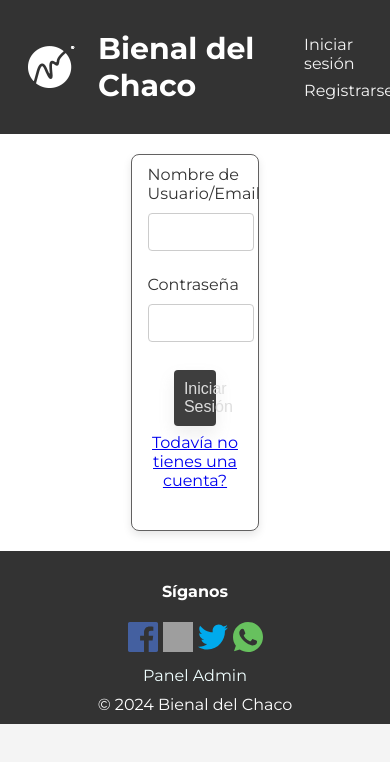
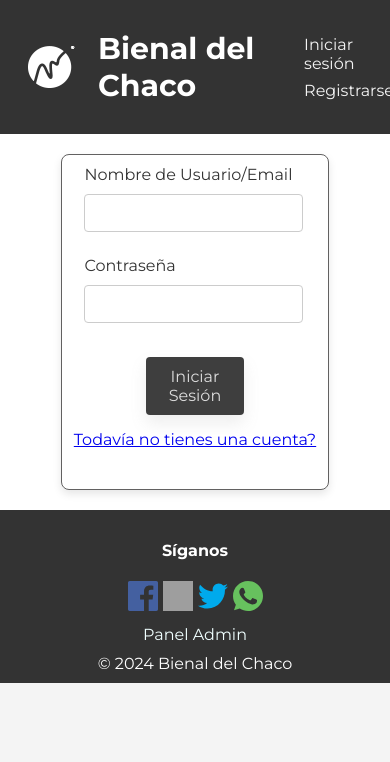
Before and after one commit to FRRe-DS/2024-01-TPI, a Next.js app: page /login in a window 390 px wide. Shown: the top 762 px of the page. Built offline with nearby package versions, Linux system fonts and the light colour scheme; grey boxes are pictures that could not be loaded.

Commit message:
responsive login, registrarse

```diff
--- a/src/app/login/page.module.css
+++ b/src/app/login/page.module.css
@@ -1,3 +1,4 @@
+@import url('https://fonts.googleapis.com/css2?family=Montserrat:ital,wght@0,100..900;1,100..900&display=swap');
 
 .formContainer {
   background-color: #ffffff;
@@ -39,6 +40,7 @@
 }
 
 .formButton {
+    font-family: "Montserrat", sans-serif;
     width: 40%;
     margin-top: 4%;
     margin-bottom: 6%;
@@ -64,3 +66,10 @@
     color: red;
     text-decoration:double;
 }
+
+@media (max-width: 768px) {
+    .formBox {
+    width: 70%;
+    height: 90%;
+    }
+}
--- /dev/null
+++ b/src/app/misEsculturas/page.module.css
@@ -0,0 +1,6 @@
+@import url('https://fonts.googleapis.com/css2?family=Montserrat:ital,wght@0,100..900;1,100..900&display=swap');
+
+.misEsculturasBox {
+    font-family:"Montserrat", sans-serif;
+    margin:auto;
+}
--- a/src/app/registrarse/page.module.css
+++ b/src/app/registrarse/page.module.css
@@ -1,3 +1,5 @@
+@import url('https://fonts.googleapis.com/css2?family=Montserrat:ital,wght@0,100..900;1,100..900&display=swap');
+
 .formContainer {
     background-color: #ffffff;
     padding: 5%;
@@ -5,7 +7,7 @@
 
 .formBox{
     background-color: #ffffff; /* Fondo blanco para el formulario */
-    padding: 3% 1%;
+    padding: 3% 0%;
     width: 40%;
     height: 80%;
     margin: 0 auto;
@@ -33,6 +35,7 @@
 }
 
 .formButton {
+    font-family: "Montserrat", sans-serif;
     padding: 2%;
     margin-top: 4%;
     font-size: 14px;
@@ -59,3 +62,10 @@
     color: red;
     text-decoration:double;
 }
+
+@media (max-width: 768px) {
+    .formBox {
+    width: 70%;
+    height: 90%;
+    }
+}
--- /dev/null
+++ b/src/app/votaciones/exito/page.module.css
@@ -0,0 +1,7 @@
+@import url('https://fonts.googleapis.com/css2?family=Montserrat:ital,wght@0,100..900;1,100..900&display=swap');
+
+.exitoBox {
+    font-family:"Montserrat", sans-serif;
+    margin:auto;
+    background-color: #cccccc;
+}
```
